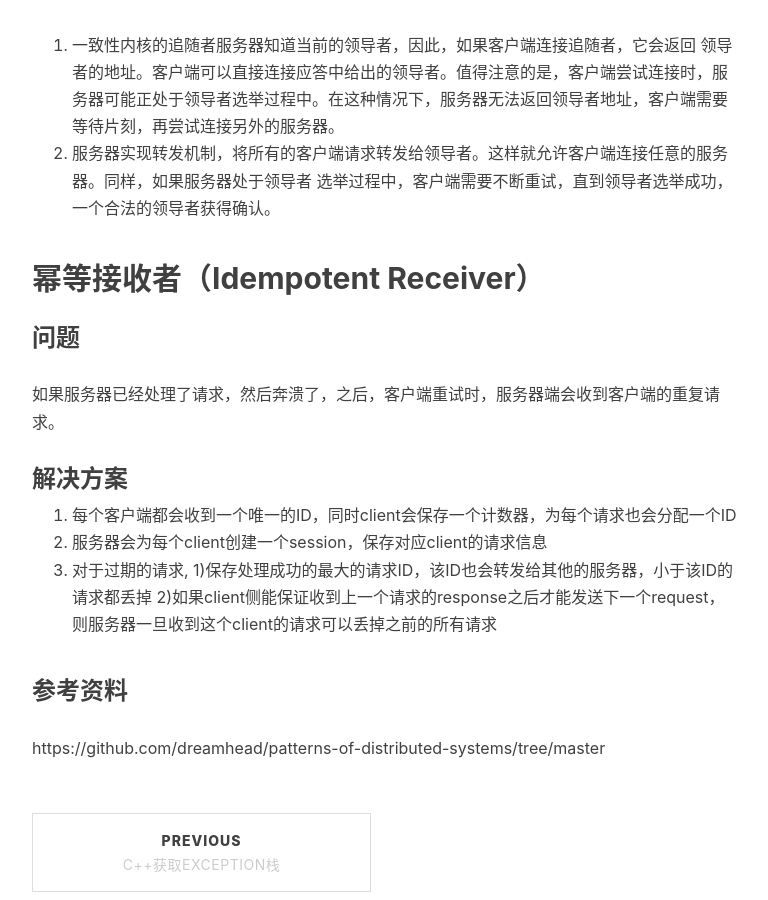
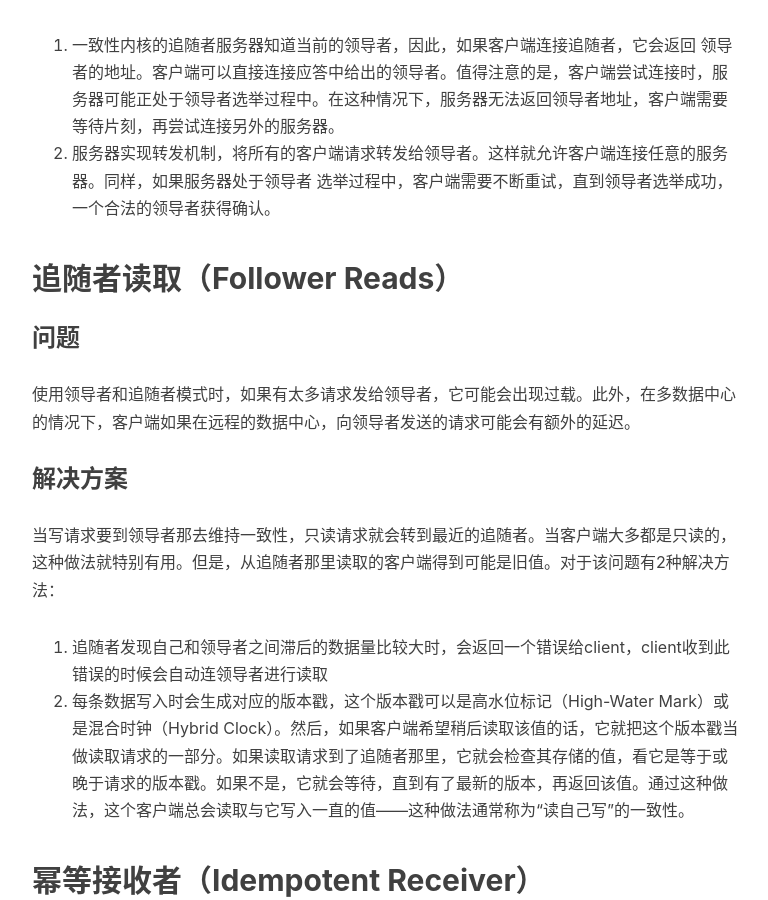
Before and after one commit to Stephan14/Stephan14.github.io, a Jekyll site: the page built from _posts/2023-11-26-patterns-of-distributed-systems.markdown, in a window 1280 px wide and 900 px high, scrolled down 1307 px. Shown: the whole window, without its empty margins (233-1001 px from the left). Built offline with Jekyll 4.4.1, drawn with Linux system fonts in a browser that asks for light colours; nearby versions of some CDN libraries; comment, search, counter and statistics services are not loaded.

Commit message:
总结：追随者读取

```diff
--- a/_posts/2023-11-26-patterns-of-distributed-systems.markdown
+++ b/_posts/2023-11-26-patterns-of-distributed-systems.markdown
@@ -35,6 +35,16 @@ public interface ConsistentCore {
 1. 一致性内核的追随者服务器知道当前的领导者，因此，如果客户端连接追随者，它会返回 领导者的地址。客户端可以直接连接应答中给出的领导者。值得注意的是，客户端尝试连接时，服务器可能正处于领导者选举过程中。在这种情况下，服务器无法返回领导者地址，客户端需要等待片刻，再尝试连接另外的服务器。
 2. 服务器实现转发机制，将所有的客户端请求转发给领导者。这样就允许客户端连接任意的服务器。同样，如果服务器处于领导者 选举过程中，客户端需要不断重试，直到领导者选举成功，一个合法的领导者获得确认。
 
+## 追随者读取（Follower Reads）
+
+### 问题
+使用领导者和追随者模式时，如果有太多请求发给领导者，它可能会出现过载。此外，在多数据中心的情况下，客户端如果在远程的数据中心，向领导者发送的请求可能会有额外的延迟。
+
+### 解决方案
+当写请求要到领导者那去维持一致性，只读请求就会转到最近的追随者。当客户端大多都是只读的，这种做法就特别有用。但是，从追随者那里读取的客户端得到可能是旧值。对于该问题有2种解决方法：
+1. 追随者发现自己和领导者之间滞后的数据量比较大时，会返回一个错误给client，client收到此错误的时候会自动连领导者进行读取
+2. 每条数据写入时会生成对应的版本戳，这个版本戳可以是高水位标记（High-Water Mark）或是混合时钟（Hybrid Clock）。然后，如果客户端希望稍后读取该值的话，它就把这个版本戳当做读取请求的一部分。如果读取请求到了追随者那里，它就会检查其存储的值，看它是等于或晚于请求的版本戳。如果不是，它就会等待，直到有了最新的版本，再返回该值。通过这种做法，这个客户端总会读取与它写入一直的值——这种做法通常称为“读自己写”的一致性。
+
 ## 幂等接收者（Idempotent Receiver）
 
 ### 问题
```
